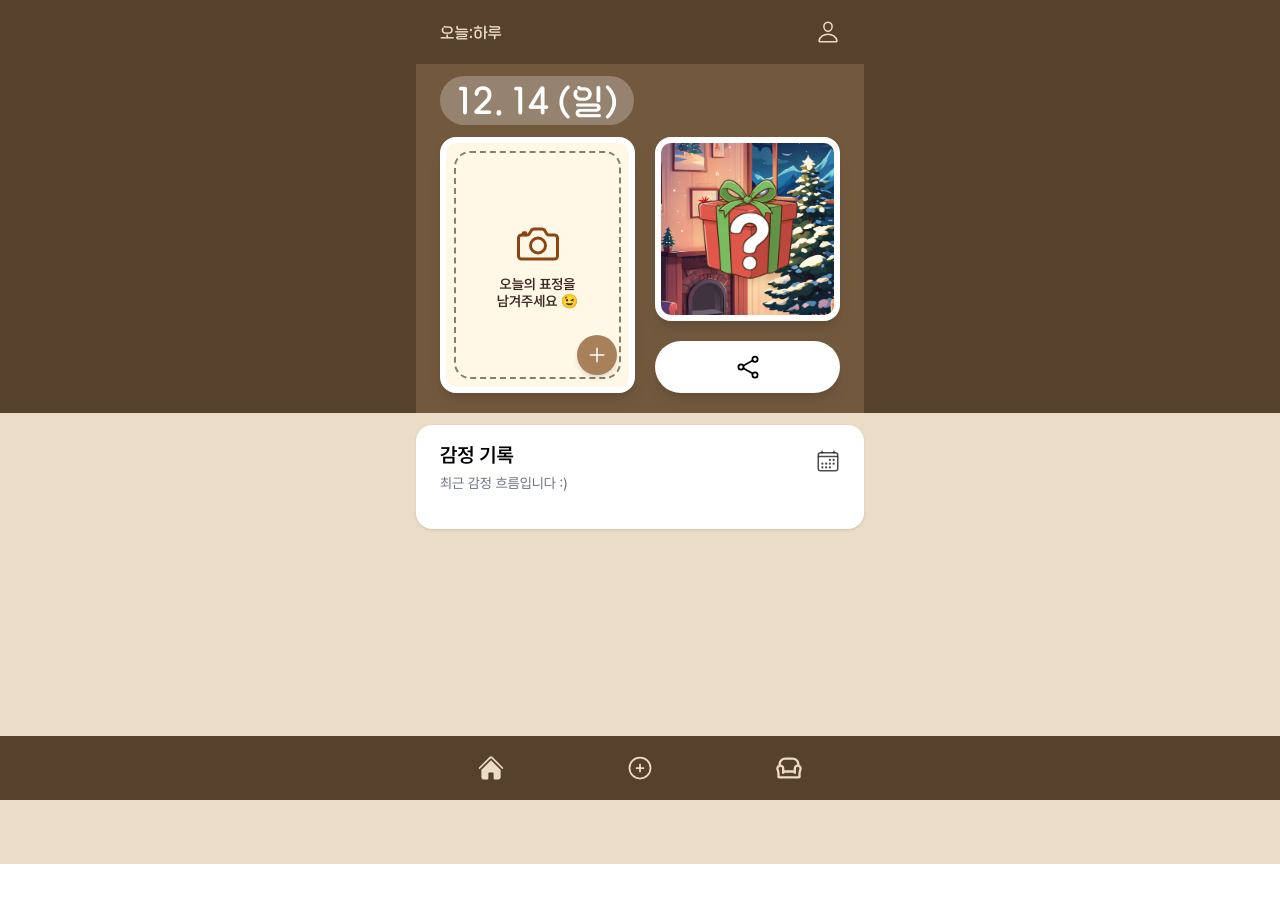
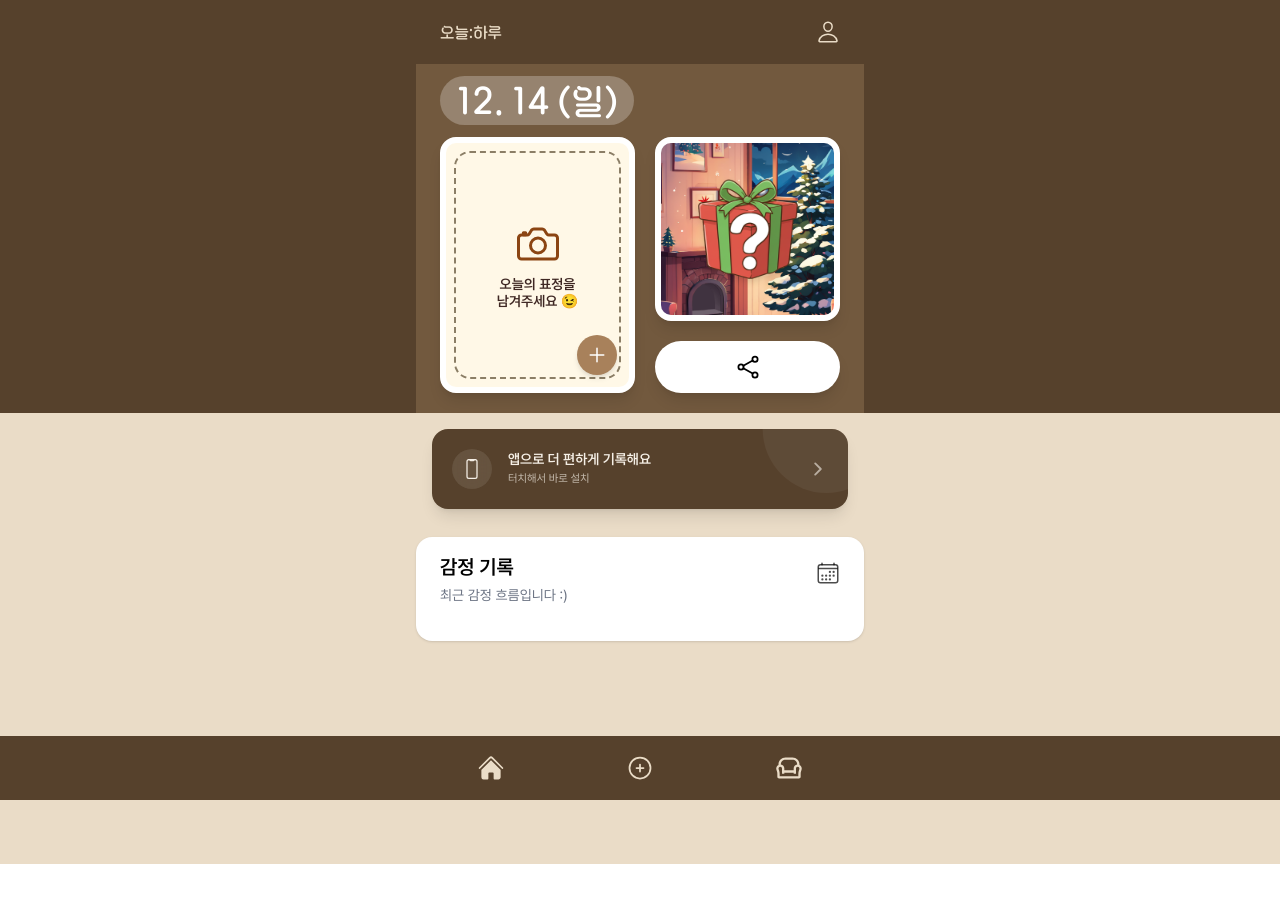
Before and after one commit to OSS-team9/OSS-Frontend, a Next.js app: page /main in a window 1280 px wide. Shown: the top 902 px of the page. Built offline with nearby package versions, Linux system fonts and the light colour scheme; no server answers; sample sign-in values are in the browser's storage.

Commit message:
fix:배너 수정

```diff
--- a/src/components/common/InstallBanner.tsx
+++ b/src/components/common/InstallBanner.tsx
@@ -27,19 +27,9 @@ export default function InstallBanner() {
     const isIosDevice = /iphone|ipad|ipod/.test(userAgent);
     setIsIos(isIosDevice);
 
-    // 3. iOS 처리: iOS는 이벤트가 없으므로 조건 맞으면 즉시 노출
-    if (isIosDevice && !isStandalone) {
-      setIsVisible(true);
-    }
+    setIsVisible(true);
 
-    // 4. 안드로이드/PC 처리: Context에 이벤트가 들어와 있다면 배너 노출
-    // (PWAContext가 이미 이벤트를 잡고 있으므로, 여기선 확인만 하면 됩니다)
-    if (deferredPrompt) {
-      console.log("📦 [Banner] 저장된 이벤트 발견! 배너 띄움");
-      setIsVisible(true);
-    }
-
-    // 5. 설치 완료 이벤트 감지 (추가 안전장치)
+    // 4. 설치 완료 이벤트 감지 (추가 안전장치)
     const handleAppInstalled = () => {
       console.log("앱 설치 완료!");
       setDeferredPrompt(null);
@@ -63,17 +53,18 @@ export default function InstallBanner() {
     }
 
     // 안드로이드/PC 설치 프롬프트
-    if (!deferredPrompt) return;
-
-    // 저장된 이벤트를 실행
-    deferredPrompt.prompt();
-
-    const { outcome } = await deferredPrompt.userChoice;
-
-    // 설치 수락 시 처리
-    if (outcome === "accepted") {
-      setDeferredPrompt(null); // Context 비우기
-      setIsVisible(false);
+    if (deferredPrompt) {
+      deferredPrompt.prompt();
+      const { outcome } = await deferredPrompt.userChoice;
+      if (outcome === "accepted") {
+        setDeferredPrompt(null);
+        setIsVisible(false);
+      }
+    } else {
+      // ⭐️ 티켓이 없으면(쿨다운 or 이미 설치됨) -> 안내 메시지 띄움
+      alert(
+        "브라우저 우측 상단 메뉴(⋮)에서 \n[앱 설치] 또는 [홈 화면에 추가]를 눌러주세요!"
+      );
     }
   };
 
```
